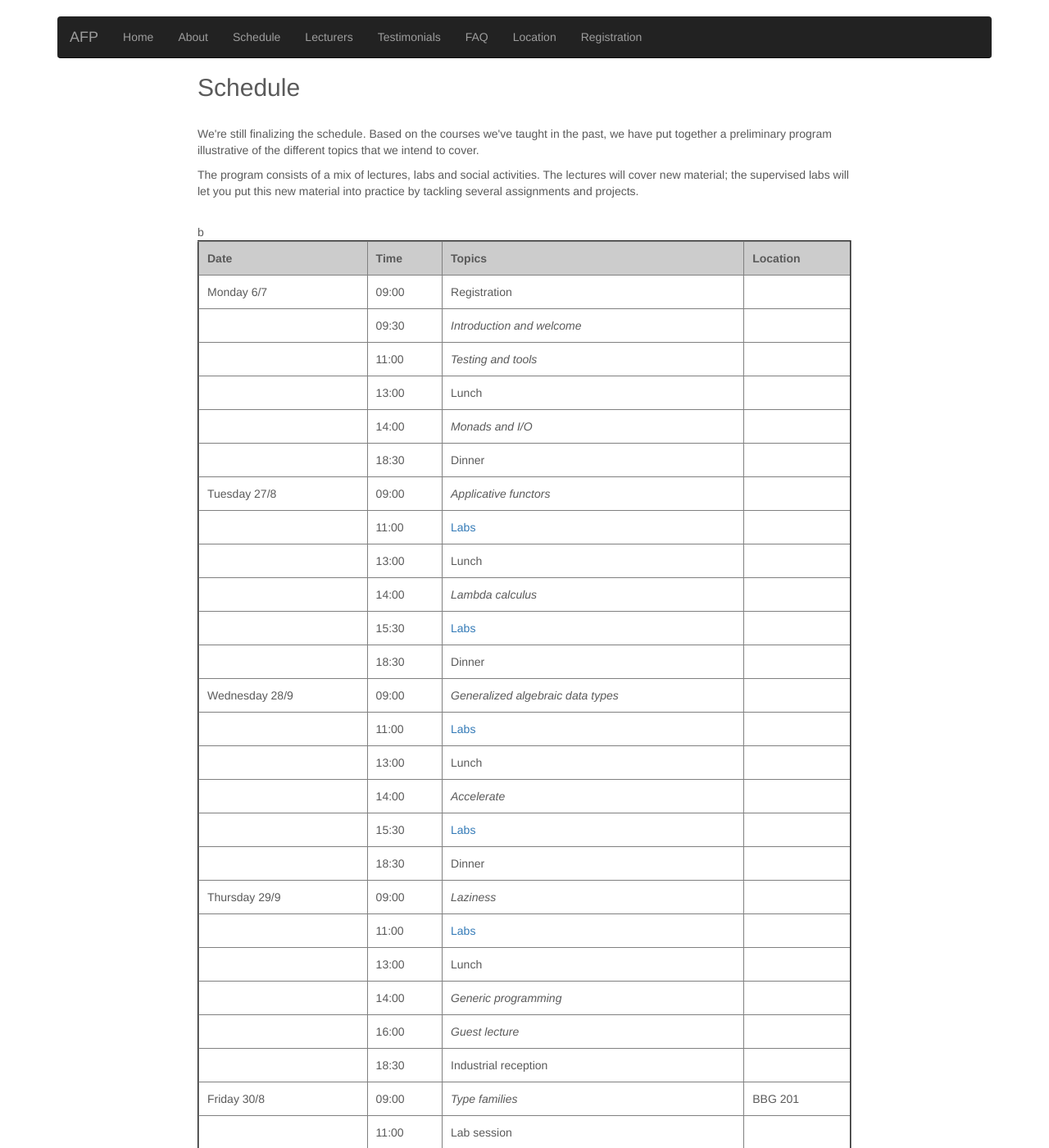
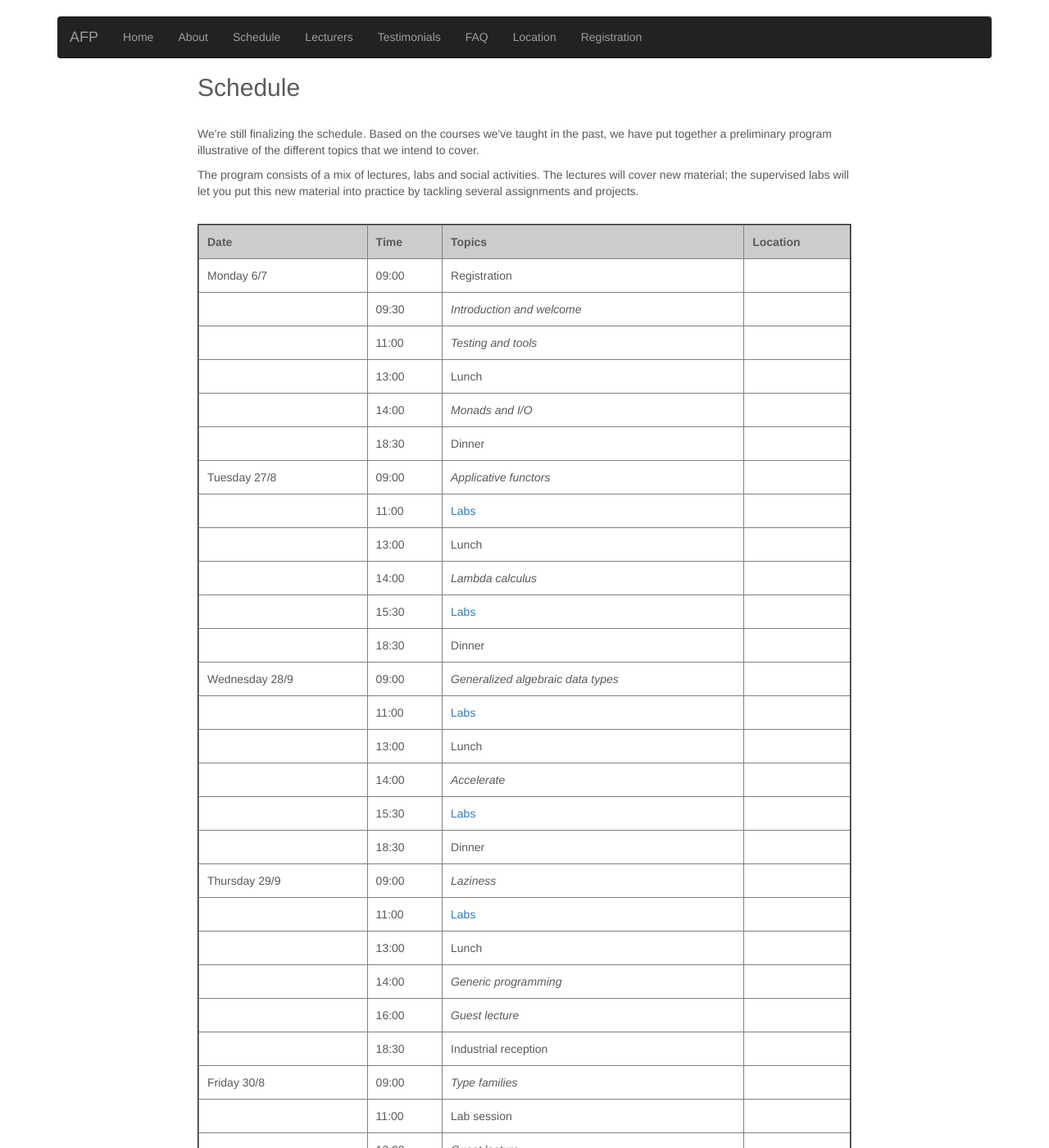
Before and after one commit to uu-afp/uu-afp.github.io, a Jekyll site: the page built from schedule.html, in a window 1280 px wide and 1400 px high. Shown: the whole window at 82% size. Built offline with Jekyll 4.4.1, drawn with Linux system fonts in a browser that asks for light colours; nearby versions of some CDN libraries.

Commit message:
Updated picture of Gabriele; fixed schedule.

```diff
--- a/schedule.html
+++ b/schedule.html
@@ -81,7 +81,7 @@ assignments and projects.
       <td>Tuesday 27/8</td>
       <td>09:00</td>
       <td><i>Applicative functors</i></td>
-      <td></td>b
+      <td></td>
     </tr>
 
     <tr>
@@ -210,7 +210,7 @@ assignments and projects.
       <td>Friday 30/8</td>
       <td>09:00</td>
       <td><i>Type families</i></td>
-      <td>BBG 201</td>
+      <td></td>
     </tr>
 
     <tr>
@@ -224,7 +224,7 @@ assignments and projects.
       <td></td>
       <td>12:00</td>
       <td><i>Guest lecture</i></td>
-      <td>BBG 201</td>
+      <td></td>
     </tr>
 
     <tr>
```
Also changed, not shown: img/gabriele.png.
